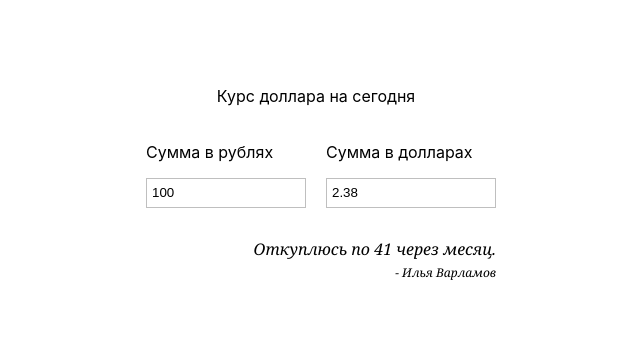
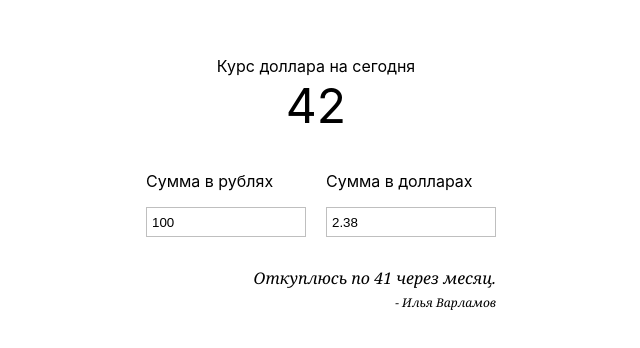
Before and after one commit to tetenyov/course_bespoyasov__tdd, a React (Create React App) app: page / in a window 1280 px wide. Shown: the part 216-564 px from the top of the page, without its empty margins (324-964 px from the left). Built offline with nearby package versions, Linux system fonts and the light colour scheme.

Commit message:
Wrap the App in the store provider

```diff
--- a/src/components/Header/Header.js
+++ b/src/components/Header/Header.js
@@ -1,10 +1,12 @@
 import React from 'react'
+import { CurrentCourse } from '../CurrenCourse/CurrentCourse';
 import styles from './header.module.css';
 
 export function Header() {
   return (
     <header className={styles.header}>
       Курс доллара на сегодня
+      <CurrentCourse />
     </header>
   )
 }
--- a/src/index.js
+++ b/src/index.js
@@ -2,10 +2,15 @@ import React from 'react';
 import ReactDOM from 'react-dom';
 import './index.css';
 import { App } from './App';
+import { Provider } from 'react-redux';
+
+import { store } from './store';
 
 ReactDOM.render(
-  <React.StrictMode>
-    <App />
-  </React.StrictMode>,
+  <Provider store={store}>
+    <React.StrictMode>
+        <App />
+    </React.StrictMode>
+  </Provider>,
   document.getElementById('root')
 );
```
